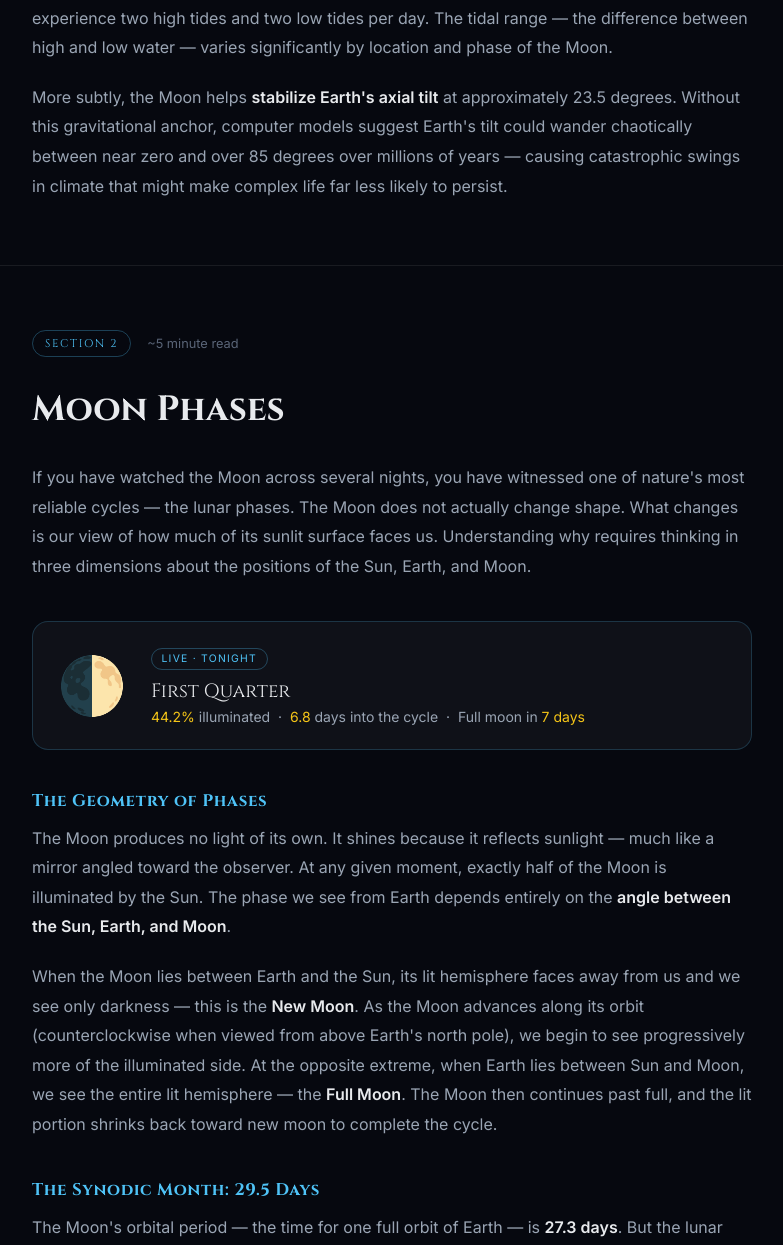
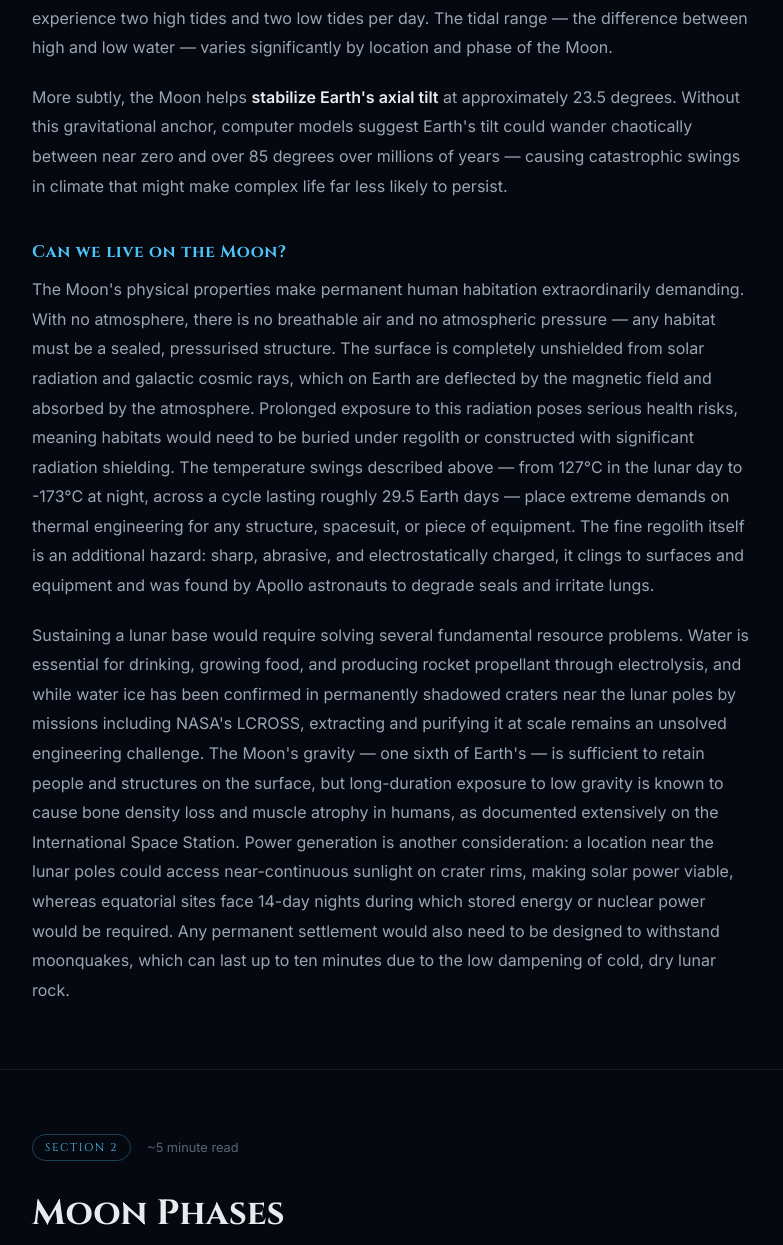
Before and after one commit to tholewis/moon-classroom, a Flask app: page /learn in a window 1280 px wide. Shown: the part 3584-4829 px from the top of the page, without its empty margins (248-1031 px from the left). Run offline with Flask 3, Linux system fonts and the light colour scheme.

Commit message:
Add 'Can we live on the Moon?' section to Learn page
Two factual paragraphs covering radiation, atmosphere, temperature
extremes, regolith hazards, water ice, low gravity health effects,
power generation, and moonquakes.

Co-Authored-By: Claude Sonnet 4.6 <noreply@anthropic.com>

```diff
--- a/templates/learn.html
+++ b/templates/learn.html
@@ -615,6 +615,12 @@
                 <p>The most familiar effect is the <strong>tides</strong>. The Moon's gravitational pull is slightly stronger on the side of Earth closest to it, creating a bulge of ocean water on that side. By a combination of inertia and orbital mechanics, a second bulge forms on the opposite side of Earth. As Earth rotates through these two bulges every 24 hours and 50 minutes, most coastal locations experience two high tides and two low tides per day. The tidal range — the difference between high and low water — varies significantly by location and phase of the Moon.</p>
 
                 <p>More subtly, the Moon helps <strong>stabilize Earth's axial tilt</strong> at approximately 23.5 degrees. Without this gravitational anchor, computer models suggest Earth's tilt could wander chaotically between near zero and over 85 degrees over millions of years — causing catastrophic swings in climate that might make complex life far less likely to persist.</p>
+
+                <h3>Can we live on the Moon?</h3>
+
+                <p>The Moon's physical properties make permanent human habitation extraordinarily demanding. With no atmosphere, there is no breathable air and no atmospheric pressure — any habitat must be a sealed, pressurised structure. The surface is completely unshielded from solar radiation and galactic cosmic rays, which on Earth are deflected by the magnetic field and absorbed by the atmosphere. Prolonged exposure to this radiation poses serious health risks, meaning habitats would need to be buried under regolith or constructed with significant radiation shielding. The temperature swings described above — from 127°C in the lunar day to -173°C at night, across a cycle lasting roughly 29.5 Earth days — place extreme demands on thermal engineering for any structure, spacesuit, or piece of equipment. The fine regolith itself is an additional hazard: sharp, abrasive, and electrostatically charged, it clings to surfaces and equipment and was found by Apollo astronauts to degrade seals and irritate lungs.</p>
+
+                <p>Sustaining a lunar base would require solving several fundamental resource problems. Water is essential for drinking, growing food, and producing rocket propellant through electrolysis, and while water ice has been confirmed in permanently shadowed craters near the lunar poles by missions including NASA's LCROSS, extracting and purifying it at scale remains an unsolved engineering challenge. The Moon's gravity — one sixth of Earth's — is sufficient to retain people and structures on the surface, but long-duration exposure to low gravity is known to cause bone density loss and muscle atrophy in humans, as documented extensively on the International Space Station. Power generation is another consideration: a location near the lunar poles could access near-continuous sunlight on crater rims, making solar power viable, whereas equatorial sites face 14-day nights during which stored energy or nuclear power would be required. Any permanent settlement would also need to be designed to withstand moonquakes, which can last up to ten minutes due to the low dampening of cold, dry lunar rock.</p>
             </article>
         </section>
 
```
